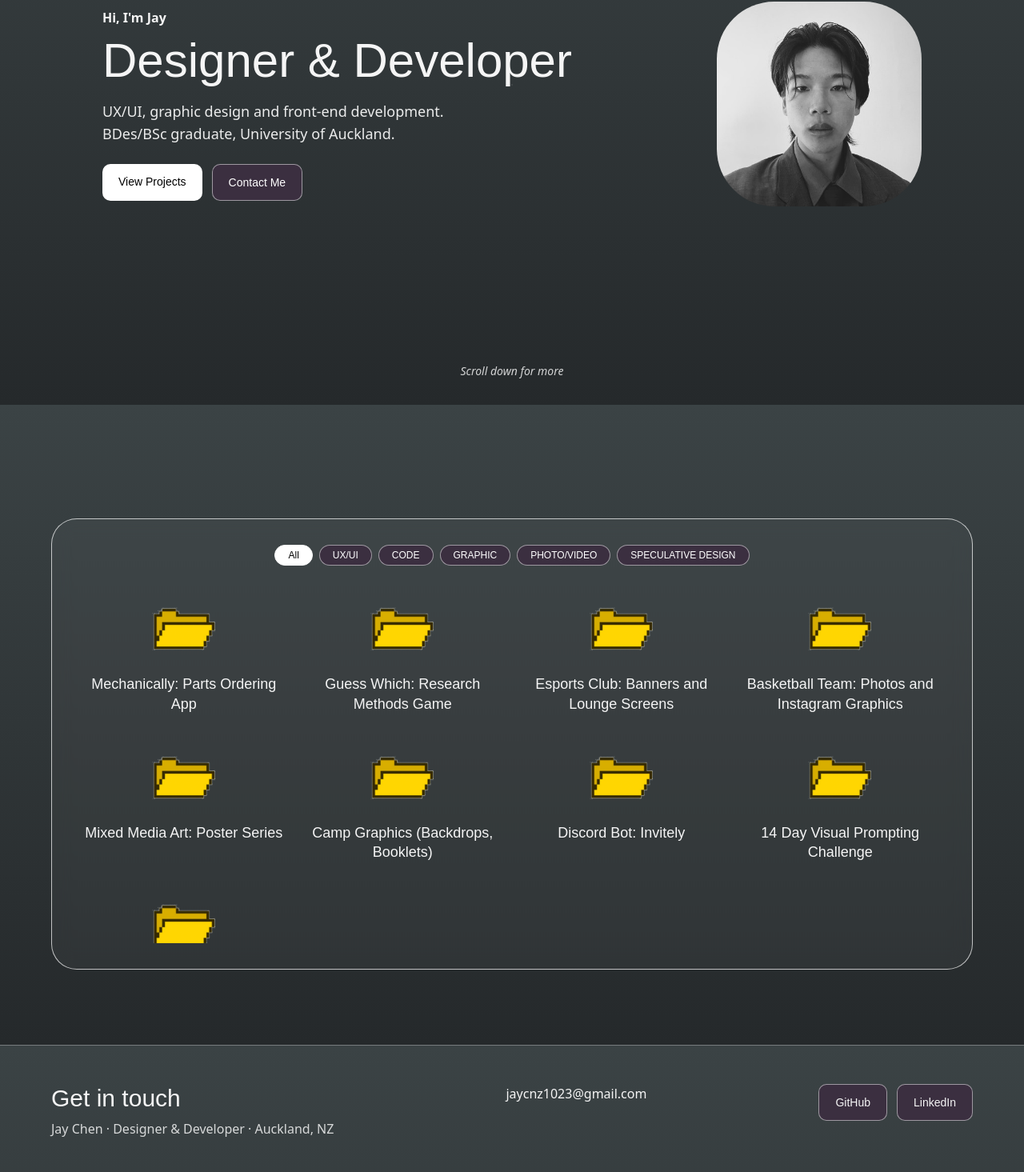
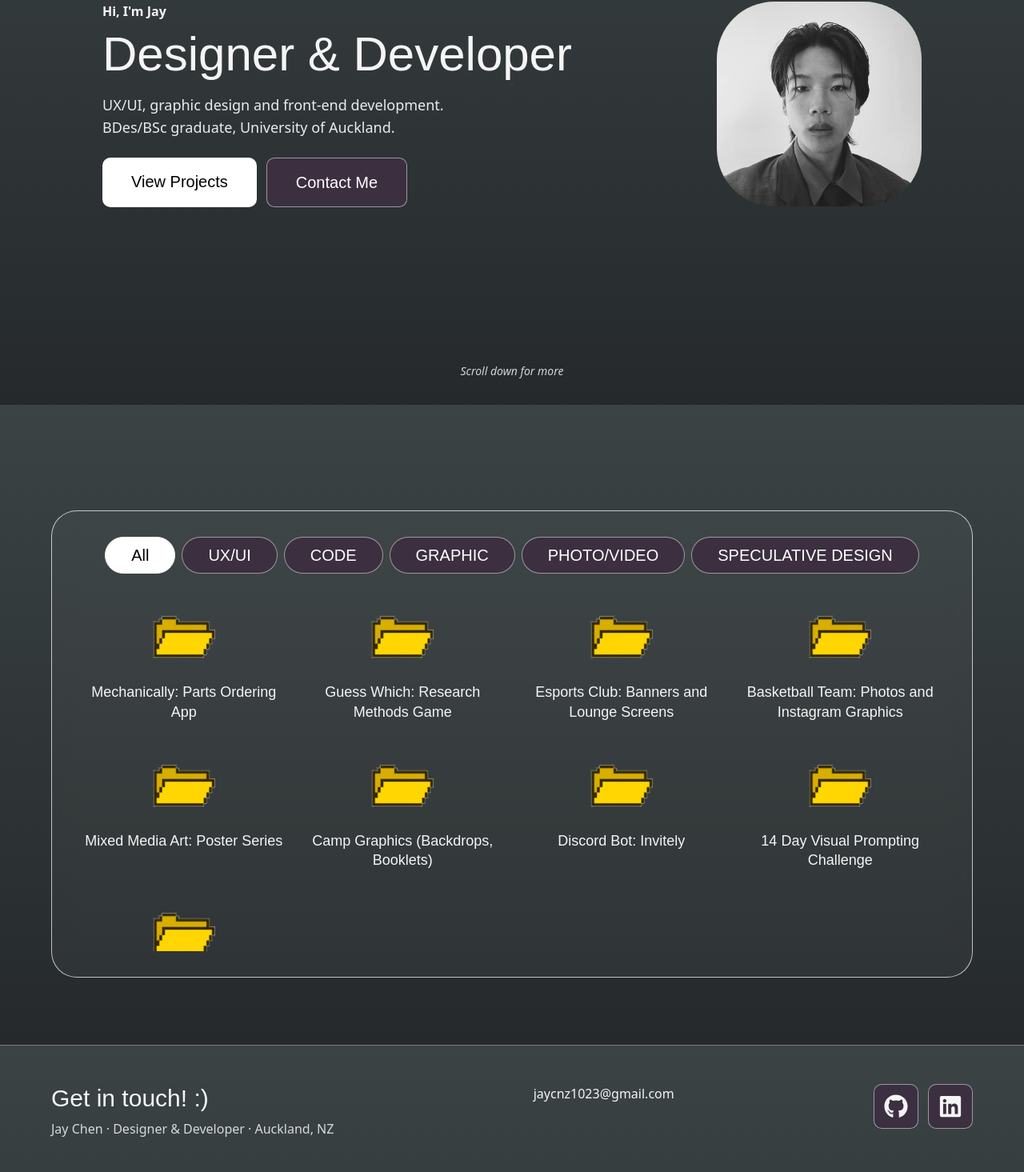
Before and after one commit to jaycnz/portfolio, a Next.js app: page / in a window 1280 px wide. Shown: the part 294-1759 px from the top of the page at 80% size. Built offline with nearby package versions, Linux system fonts and the light colour scheme; a web font is replaced by a local one.

Commit message:
wip: adjust button sizes

```diff
--- a/src/components/Footer/Footer.tsx
+++ b/src/components/Footer/Footer.tsx
@@ -1,6 +1,10 @@
+'use client'
+
+import { FaGithub, FaLinkedin } from 'react-icons/fa'
+
 const LINKS = [
-  { label: 'GitHub', href: 'https://github.com/jaycnz' },
-  { label: 'LinkedIn', href: 'https://www.linkedin.com/in/jay-chen-535201270/' },
+  { label: 'GitHub', href: 'https://github.com/jaycnz', Icon: FaGithub },
+  { label: 'LinkedIn', href: 'https://www.linkedin.com/in/jay-chen-535201270/', Icon: FaLinkedin },
 ]
 
 export function Footer() {
@@ -11,7 +15,7 @@ export function Footer() {
     >
       <div className="mx-auto flex w-full max-w-6xl flex-col gap-8 md:flex-row md:items-start md:justify-between">
         <div>
-          <h2 className="font-display text-3xl">Get in touch</h2>
+          <h2 className="font-display text-3xl">Get in touch! :)</h2>
           <p className="mt-2 text-white/80">Jay Chen · Designer &amp; Developer · Auckland, NZ</p>
         </div>
 
@@ -23,16 +27,18 @@ export function Footer() {
           </li>
         </ul>
 
-        <ul className="flex flex-wrap gap-3">
-          {LINKS.map((link) => (
-            <li key={link.label}>
+        <ul className="flex gap-3">
+          {LINKS.map(({ label, href, Icon }) => (
+            <li key={label}>
               <a
-                href={link.href}
+                href={href}
                 target="_blank"
                 rel="noopener noreferrer"
-                className="inline-block rounded-lg border border-white/50 bg-[#3b2f40] px-5 py-3 font-display text-sm transition hover:bg-[#4a3b50]"
+                aria-label={label}
+                title={label}
+                className="flex size-14 items-center justify-center rounded-lg border border-white/50 bg-[#3b2f40] text-3xl transition hover:-translate-y-0.5 hover:bg-white hover:text-black"
               >
-                {link.label}
+                <Icon aria-hidden />
               </a>
             </li>
           ))}
--- a/src/components/HomeHero/HomeHero.tsx
+++ b/src/components/HomeHero/HomeHero.tsx
@@ -19,14 +19,12 @@ export function HomeHero() {
           <div className="mt-6 flex flex-wrap gap-3">
             <a
               href="#work"
-              className="rounded-lg bg-white px-5 py-3 font-display text-sm text-black transition hover:bg-white/85"
-            >
+              className="rounded-lg bg-white px-7 py-3.5 font-display text-lg text-black transition hover:bg-white/85 md:px-9 md:py-4 md:text-xl"            >
               View Projects
             </a>
             <a
               href="#contact"
-              className="rounded-lg border border-white/50 bg-[#3b2f40] px-5 py-3 font-display text-sm text-white transition hover:bg-[#4a3b50]"
-            >
+              className="rounded-lg border border-white/50 bg-[#3b2f40] px-7 py-3.5 font-display text-lg text-white transition hover:bg-[#4a3b50] md:px-9 md:py-4 md:text-xl"            >
               Contact Me
             </a>
           </div>
--- a/src/components/WorkSection/WorkSection.tsx
+++ b/src/components/WorkSection/WorkSection.tsx
@@ -29,7 +29,7 @@ export function WorkSection() {
                 aria-pressed={isActive}
                 onClick={() => setActive(filter)}
                 className={
-                  'rounded-full border px-4 py-1 font-display text-xs transition ' +
+                  'rounded-full border px-5 py-1.5 font-display text-base transition md:px-8 md:py-2 md:text-xl ' +
                   (isActive
                     ? 'border-white bg-white text-black'
                     : 'border-white/50 bg-[#3b2f40] text-white hover:bg-[#4a3b50]')
```
